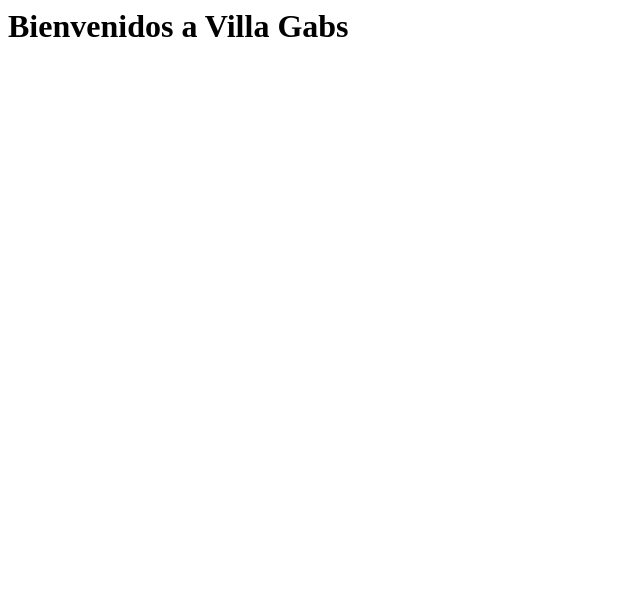
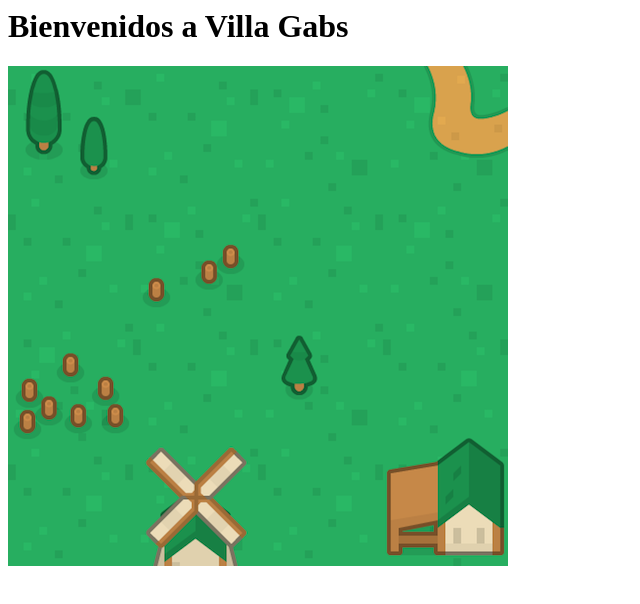
Before and after one commit to gabo-hacStyle/programacion-basica, a plain HTML site: page villa-gabs/index.html in a window 1280 px wide. Shown: the whole page, without its empty margins (0-640 px from the left). Drawn offline with Linux system fonts and the light colour scheme.

Commit message:
Trying to solve problems

```diff
--- a/villa-gabs/index.html
+++ b/villa-gabs/index.html
@@ -9,8 +9,14 @@
     <h1>Bienvenidos a Villa Gabs</h1>
 
     <canvas width="500" height="500" id="villa-canvas"></canvas>
+    <div class="images" style="display: none">
+        <img src="./tile.png" alt="tile" id="fondo">
+        <img src="./cerdo.png" alt="cerdo" id="cerdito">
+        <img src="./gallina.png" alt="gallina" id="pollo">
+        <img src="vaca.png" alt="vaca" id="vaquita">
+    </div>
+    <script src="villa.js"></script>
 
-    <script src="villa.js"></script>
 
 </body>
 </html>
--- a/villa-gabs/villa.js
+++ b/villa-gabs/villa.js
@@ -1,28 +1,29 @@
 //Variables estáticas globales
 //Imagenes
-const vaca = './vaca.png';
-const cerdo = './cerdo.png';
-const gallina = '.gallina.png';
+const vaca = document.getElementById('vaquita');
+const cerdo = document.getElementById('cerdito');
+const gallina = document.getElementById('pollo');
+const tile = document.getElementById('fondo');
 
 //Canvas
 const canvas = document.getElementById('villa-canvas');
 const papel = canvas.getContext('2d');
 
-const imagen  = new Image();
-imagen.src = tile;
+let img = new Image();
+img.src = './tile.png';
 
-const dibujar = () =>{
+img.addEventListener('load', dibujar)
+
+function dibujar (){
     papel.drawImage(tile, 0, 0);
 }
 
-imagen.addEventListener('load', dibujar);
-
-
 //Ecuación de aleatoriedad
+/*
 const aleatoriedad = (maximo, minimo) => {
     const resultado = Math.floor(Math.random() * (maximo - minimo + 1)) + minimo;
     return resultado;
-}
+}*/
 
 let n;
 
```
